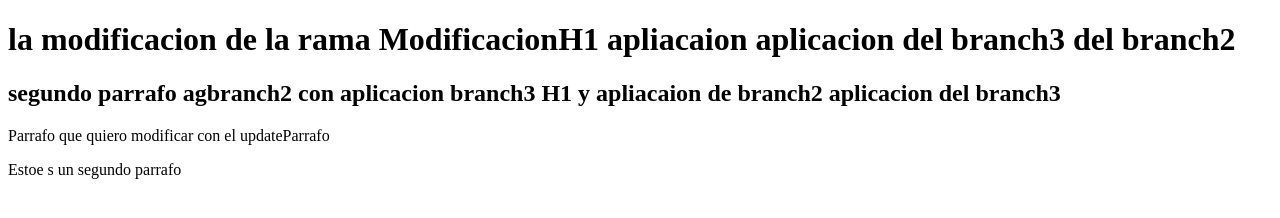
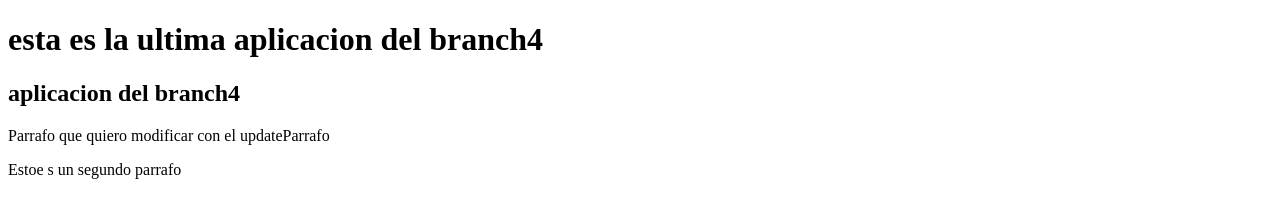
Before and after one commit to gjrangel2/Proyecto-Web-empresa-C, a plain HTML site: page index.html in a window 1280 px wide. Drawn offline with Linux system fonts and the light colour scheme.

Commit message:
merge con branch4

```diff
--- a/index.html
+++ b/index.html
@@ -7,8 +7,8 @@
 </head>
 <link href="miEstilo.css">
 <body>
-    <h1>la modificacion de la rama ModificacionH1 apliacaion aplicacion del branch3 del branch2</h1>
-        <h2>segundo parrafo agbranch2 con aplicacion branch3 H1 y apliacaion de branch2 aplicacion del branch3</h2>
+    <h1>esta es la ultima aplicacion del branch4</h1>
+        <h2>aplicacion del branch4</h2>
     <p>Parrafo que quiero modificar con el updateParrafo</p>
     <p>Estoe s un segundo parrafo</p>
 </body>
```
